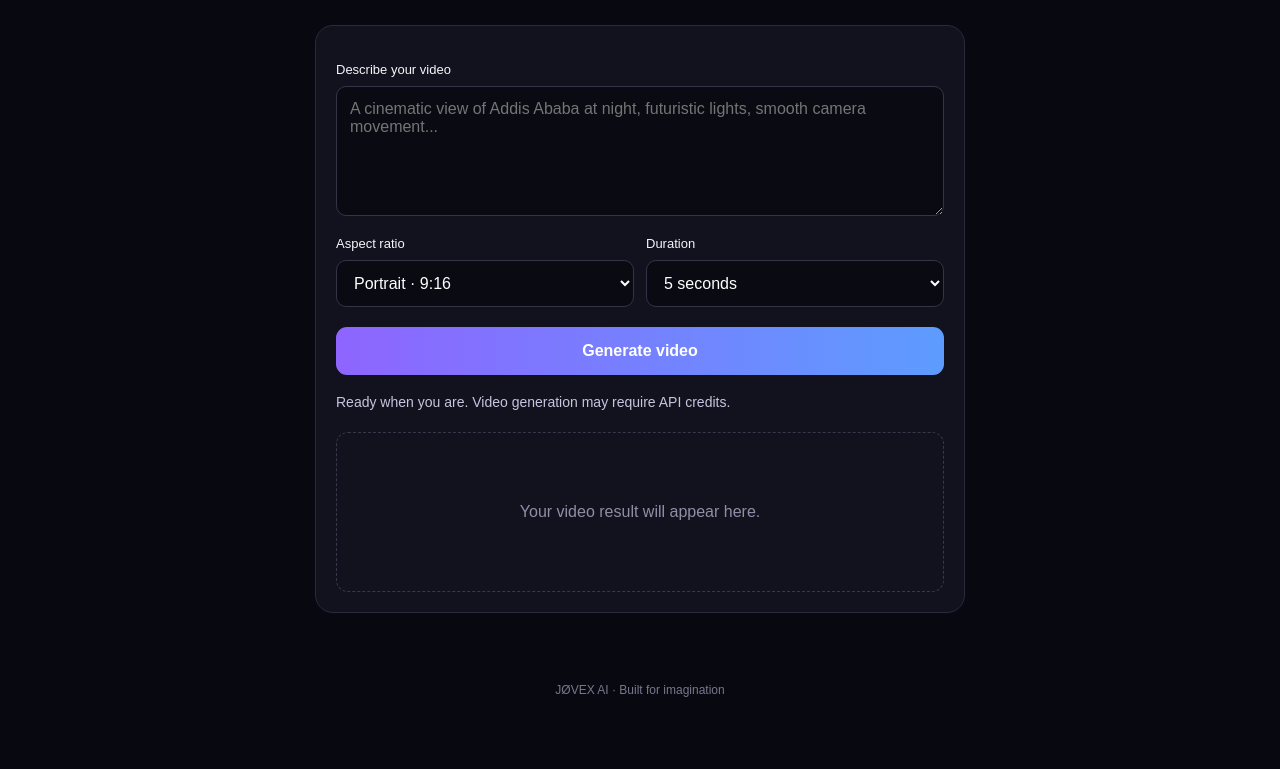
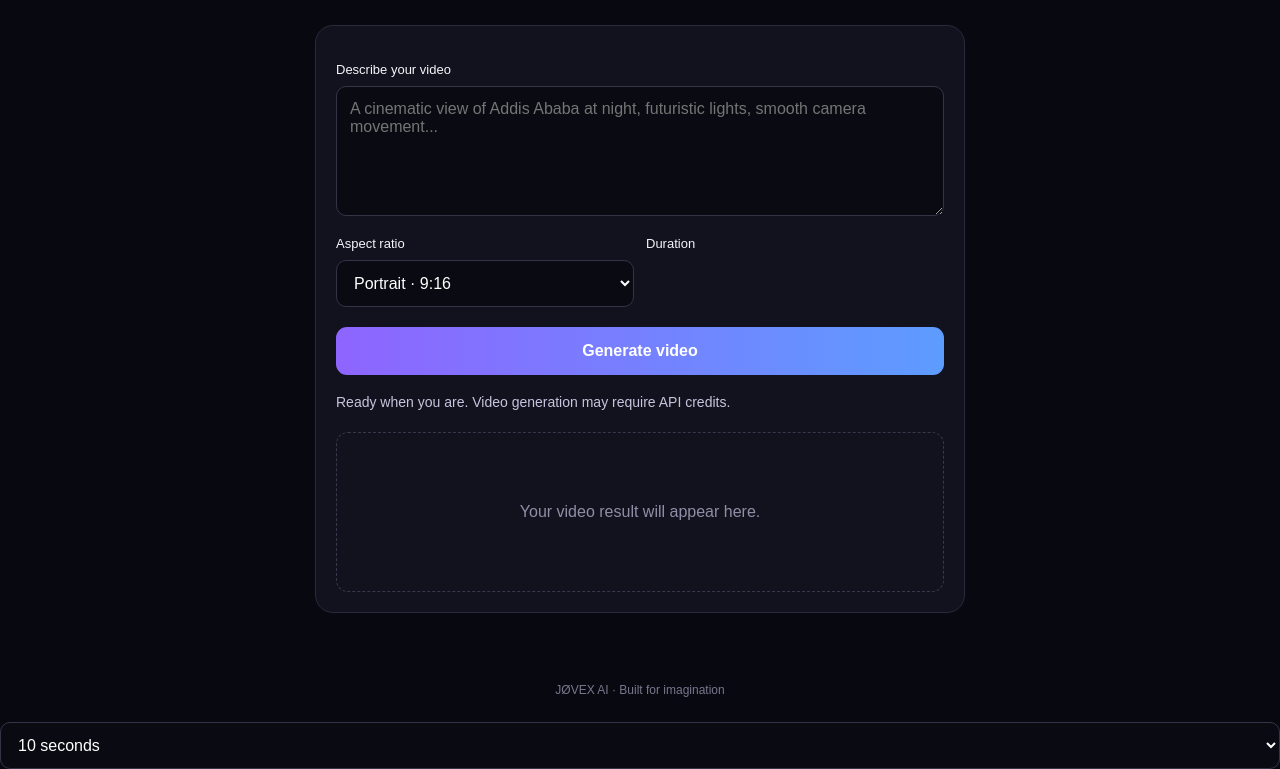
Before and after one commit to yohanesmahder5-ship-it/-jovex-ai, a plain HTML site: page index.html in a window 1280 px wide. Shown: the part 277-1046 px from the top of the page. Before the commit the page ends 999 px from the top, so only its background shows below. Drawn offline with Linux system fonts and the light colour scheme.

Commit message:
Initial JOVEX AI website

```diff
--- a/index.html
+++ b/index.html
@@ -110,9 +110,6 @@
         </div>
         <div>
           <label for="duration">Duration</label>
-          <select id="duration">
-            <option value="5">5 seconds</option>
-          </select>
         </div>
       </div>
 
@@ -142,3 +139,11 @@
   </script>
 </body>
 </html>
+<select id="duration">
+  <option value="10">10 seconds</option>
+  <option value="15">15 seconds</option>
+  <option value="20">20 seconds</option>
+  <option value="30">30 seconds</option>
+  <option value="45">45 seconds</option>
+  <option value="60">60 seconds</option>
+</select>
```
